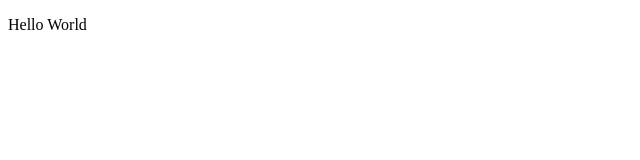
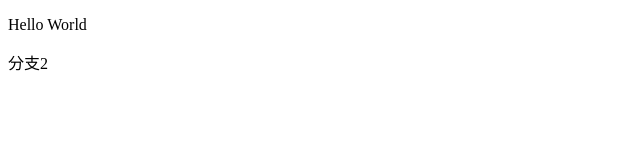
Before and after one commit to simbol-may/test02, a plain HTML site: page index.html in a window 1280 px wide. Shown: the full height of the page, 0-640 px from the left. Drawn offline with Linux system fonts and the light colour scheme.

Commit message:
分支2提交

```diff
--- a/index.html
+++ b/index.html
@@ -7,5 +7,6 @@
 </head>
 <body>
     <p>Hello World</p>
+    <span>分支2</span>
 </body>
 </html>
```
